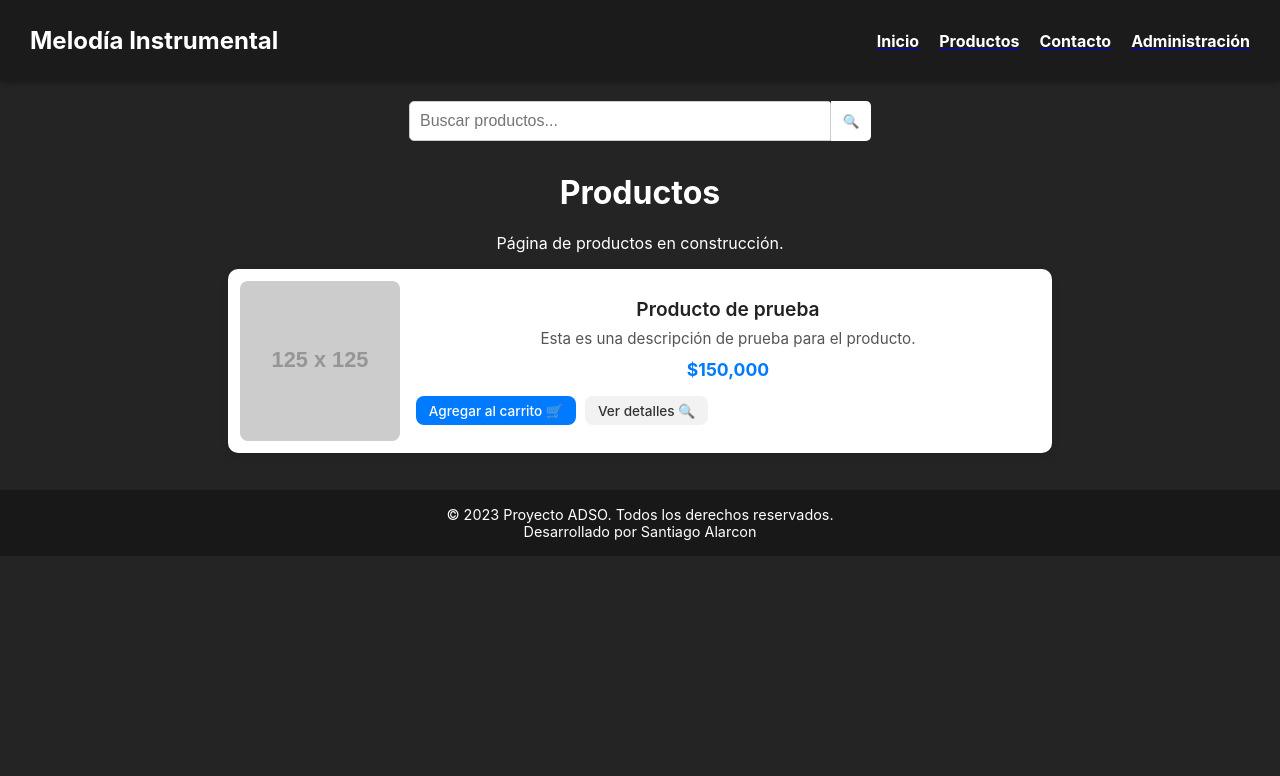
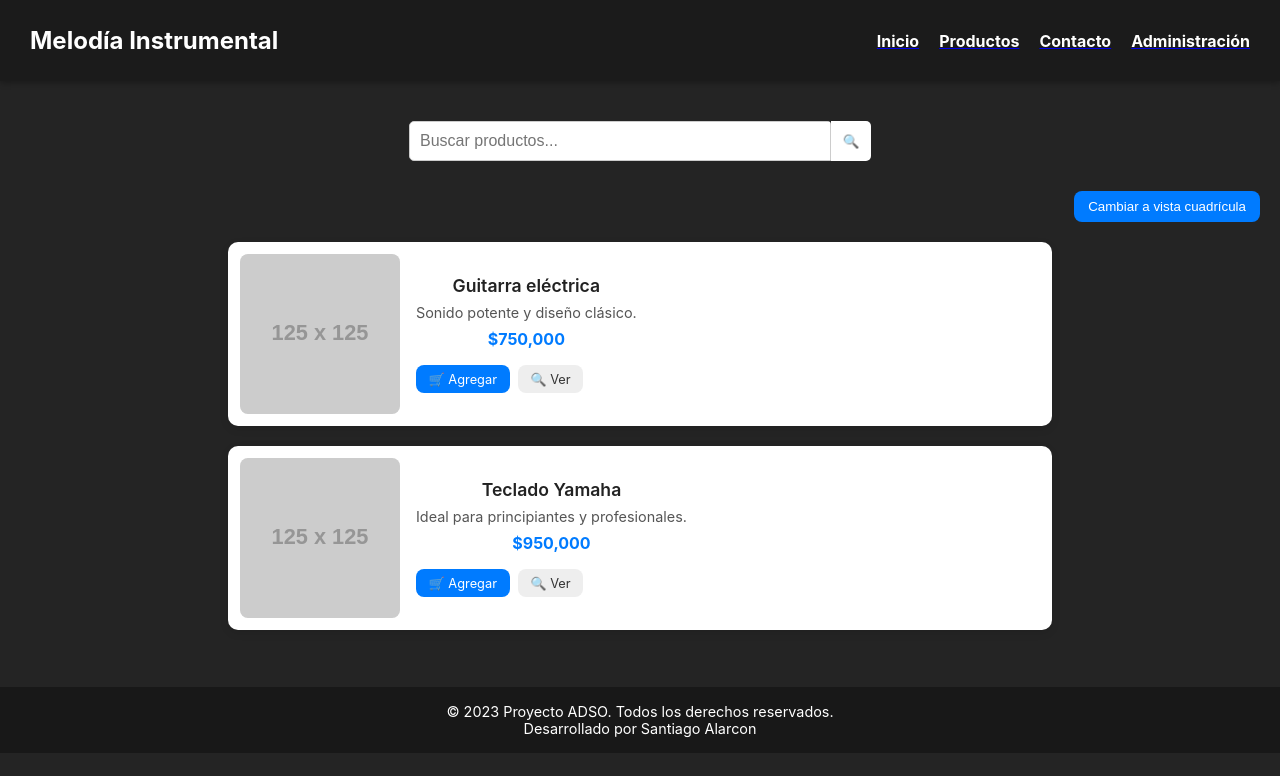
Before and after one commit to alarconcardonasantiago-commits/React-Proyect-Sena-ADSO, a React (Vite) app in the folder ProyectoADSO/: page /Productos in a window 1280 px wide. Shown: the top 776 px of the page. Built offline with nearby package versions, Linux system fonts and the light colour scheme.

Commit message:
cambio de layout y barra de busqueda estaticas

```diff
--- a/ProyectoADSO/src/Components/ProductCard/ProductCard.jsx
+++ b/ProyectoADSO/src/Components/ProductCard/ProductCard.jsx
@@ -2,23 +2,23 @@ import React from 'react'
 import PropTypes from 'prop-types'
 import styles from './ProductCard.module.css'
 
-const ProductCard = ({ productImage, productName, productDescription, productPrice }) => {
+const ProductCard = ({ productImage, productName, productDescription, productPrice, layout }) => {
+  const isHorizontal = layout === 'horizontal'
+
   return (
-    <div className={styles.card}>
-      {/* Imagen del producto */}
+    <div className={isHorizontal ? styles.cardHorizontal : styles.cardGrid}>
       <div className={styles.imageWrapper}>
         <img className={styles.image} src={productImage} alt={productName} />
       </div>
 
-      {/* Contenido textual */}
       <div className={styles.content}>
         <span className={styles.name}>{productName}</span>
         <span className={styles.description}>{productDescription}</span>
         <span className={styles.price}>${productPrice.toLocaleString()}</span>
 
         <div className={styles.actions}>
-          <span className={`${styles.btn} ${styles.primary}`}>Agregar al carrito 🛒</span>
-          <span className={`${styles.btn} ${styles.secondary}`}>Ver detalles 🔍</span>
+          <span className={`${styles.btn} ${styles.primary}`}>🛒 Agregar</span>
+          <span className={`${styles.btn} ${styles.secondary}`}>🔍 Ver</span>
         </div>
       </div>
     </div>
@@ -29,7 +29,12 @@ ProductCard.propTypes = {
   productImage: PropTypes.string.isRequired,
   productName: PropTypes.string.isRequired,
   productDescription: PropTypes.string.isRequired,
-  productPrice: PropTypes.number.isRequired
+  productPrice: PropTypes.number.isRequired,
+  layout: PropTypes.oneOf(['horizontal', 'grid'])
+}
+
+ProductCard.defaultProps = {
+  layout: 'horizontal'
 }
 
 export default ProductCard
--- a/ProyectoADSO/src/Components/ProductCard/ProductCard.module.css
+++ b/ProyectoADSO/src/Components/ProductCard/ProductCard.module.css
@@ -1,28 +1,45 @@
-.card {
+/* 🔹 Estilo horizontal (tipo Amazon) */
+.cardHorizontal {
   display: flex;
   align-items: center;
   background: #fff;
   border-radius: 10px;
   box-shadow: 0 3px 8px rgba(0, 0, 0, 0.1);
-  overflow: hidden;
-  transition: box-shadow 0.2s ease, transform 0.2s ease;
+  margin: 10px auto;
+  padding: 12px;
+  transition: 0.2s ease;
   width: 100%;
   max-width: 800px;
-  margin: 10px auto;
-  padding: 12px;
-  cursor: pointer;
 }
 
-.card:hover {
+.cardHorizontal:hover {
+  transform: translateY(-2px);
   box-shadow: 0 6px 14px rgba(0, 0, 0, 0.15);
-  transform: translateY(-2px);
+}
+
+/* 🔹 Estilo tipo cuadrícula (galería) */
+.cardGrid {
+  display: flex;
+  flex-direction: column;
+  align-items: center;
+  background: #fff;
+  border-radius: 10px;
+  box-shadow: 0 2px 6px rgba(0, 0, 0, 0.1);
+  padding: 15px;
+  margin: 10px;
+  width: 220px;
+  transition: 0.2s ease;
+}
+
+.cardGrid:hover {
+  transform: scale(1.02);
 }
 
 .imageWrapper {
-  flex: 0 0 160px;
+  width: 160px;
   height: 160px;
+  overflow: hidden;
   border-radius: 8px;
-  overflow: hidden;
   background: #f9f9f9;
   display: flex;
   justify-content: center;
@@ -36,7 +53,6 @@
 }
 
 .content {
-  flex: 1;
   display: flex;
   flex-direction: column;
   gap: 0.5rem;
@@ -44,38 +60,34 @@
 }
 
 .name {
-  font-size: 1.2rem;
+  font-size: 1.1rem;
   font-weight: 600;
   color: #222;
 }
 
 .description {
-  font-size: 0.95rem;
+  font-size: 0.9rem;
   color: #555;
 }
 
 .price {
-  font-size: 1.1rem;
+  font-size: 1rem;
   font-weight: 700;
   color: #007bff;
-  margin-top: 0.2rem;
 }
 
 .actions {
   display: flex;
-  gap: 0.6rem;
+  gap: 0.5rem;
   margin-top: 0.5rem;
 }
 
 .btn {
-  display: inline-block;
-  text-align: center;
   padding: 0.4rem 0.8rem;
   border-radius: 8px;
+  font-size: 0.8rem;
   cursor: pointer;
-  font-size: 0.85rem;
-  font-weight: 500;
-  transition: background 0.2s ease;
+  transition: background 0.2s;
 }
 
 .primary {
@@ -88,10 +100,10 @@
 }
 
 .secondary {
-  background-color: #f2f2f2;
+  background-color: #eee;
   color: #333;
 }
 
 .secondary:hover {
-  background-color: #ddd;
+  background-color: #ccc;
 }
--- a/ProyectoADSO/src/Pages/Productos.jsx
+++ b/ProyectoADSO/src/Pages/Productos.jsx
@@ -1,12 +1,15 @@
-import React from 'react';
-import styles from './Productos.module.css';
-import Card from '../Components/Card/Card';
-import AppBox from '../Components/appBox/appBox';
-import ProductCard from '../Components/ProductCard/ProductCard.jsx';
+import React, { useState } from 'react'
+import ProductCard from '../Components/ProductCard/ProductCard'
+import styles from './Productos.module.css'
 
 const Productos = () => {
+  const [isGrid, setIsGrid] = useState(false)
+
+  const toggleLayout = () => setIsGrid(!isGrid)
+
   return (
-        <div>
+
+    <div className={styles.page}>
           <div className={styles.searchContainer}>
                 <searchbar className={styles.searchbar}>
                     <input className={styles.text } type="text" placeholder="Buscar productos..." />
@@ -14,19 +17,31 @@ const Productos = () => {
                 <button className={styles.btnBuscar}>🔍</button>
             </div>
 
-            <h1>Productos</h1>
-            <p>Página de productos en construcción.</p>
+      <div className={styles.controls}>
+        <button onClick={toggleLayout} className={styles.toggleBtn}>
+          Cambiar a {isGrid ? 'vista horizontal' : 'vista cuadrícula'}
+        </button>
+      </div>
 
-            <div className={styles.productContainer}>
+      <div className={isGrid ? styles.gridLayout : styles.listLayout}>
         <ProductCard
           productImage="https://placehold.co/125"
-                        productName="Producto de prueba"
-                        productDescription="Esta es una descripción de prueba para el producto."
-                        productPrice={150000}
+          productName="Guitarra eléctrica"
+          productDescription="Sonido potente y diseño clásico."
+          productPrice={750000}
+          layout={isGrid ? 'grid' : 'horizontal'}
+        />
+
+        <ProductCard
+          productImage="https://placehold.co/125"
+          productName="Teclado Yamaha"
+          productDescription="Ideal para principiantes y profesionales."
+          productPrice={950000}
+          layout={isGrid ? 'grid' : 'horizontal'}
         />
       </div>
     </div>
-    );
+  )
 }
 
-export default Productos;
+export default Productos
--- a/ProyectoADSO/src/Pages/Productos.module.css
+++ b/ProyectoADSO/src/Pages/Productos.module.css
@@ -39,3 +39,38 @@
     }
     cursor: pointer;
 }
+
+.page {
+  padding: 20px;
+}
+
+.controls {
+  text-align: right;
+  margin-bottom: 10px;
+}
+
+.toggleBtn {
+  padding: 8px 14px;
+  border: none;
+  background-color: #007bff;
+  color: white;
+  border-radius: 8px;
+  cursor: pointer;
+  transition: background 0.2s;
+}
+
+.toggleBtn:hover {
+  background-color: #0056b3;
+}
+
+.gridLayout {
+  display: flex;
+  flex-wrap: wrap;
+  justify-content: center;
+}
+
+.listLayout {
+  display: flex;
+  flex-direction: column;
+  align-items: center;
+}
```
Lines whose indentation alone changed are shown as unchanged.
